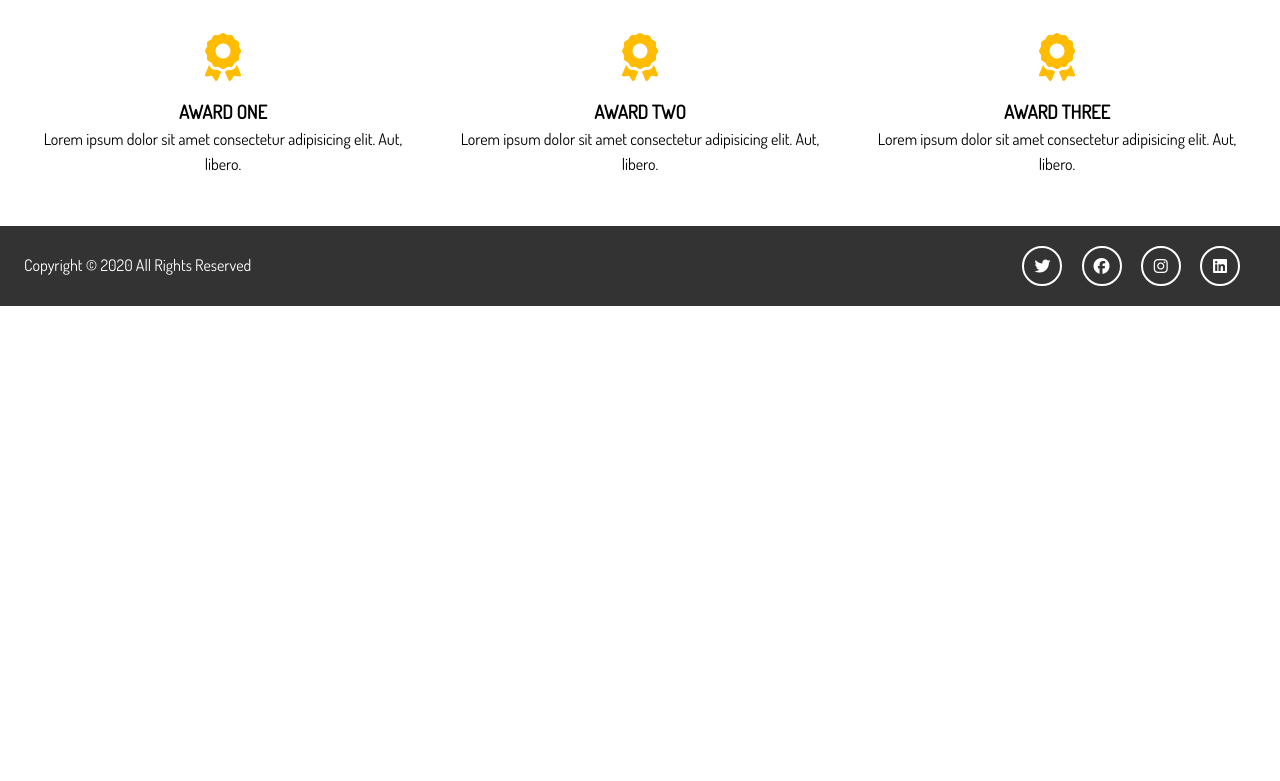
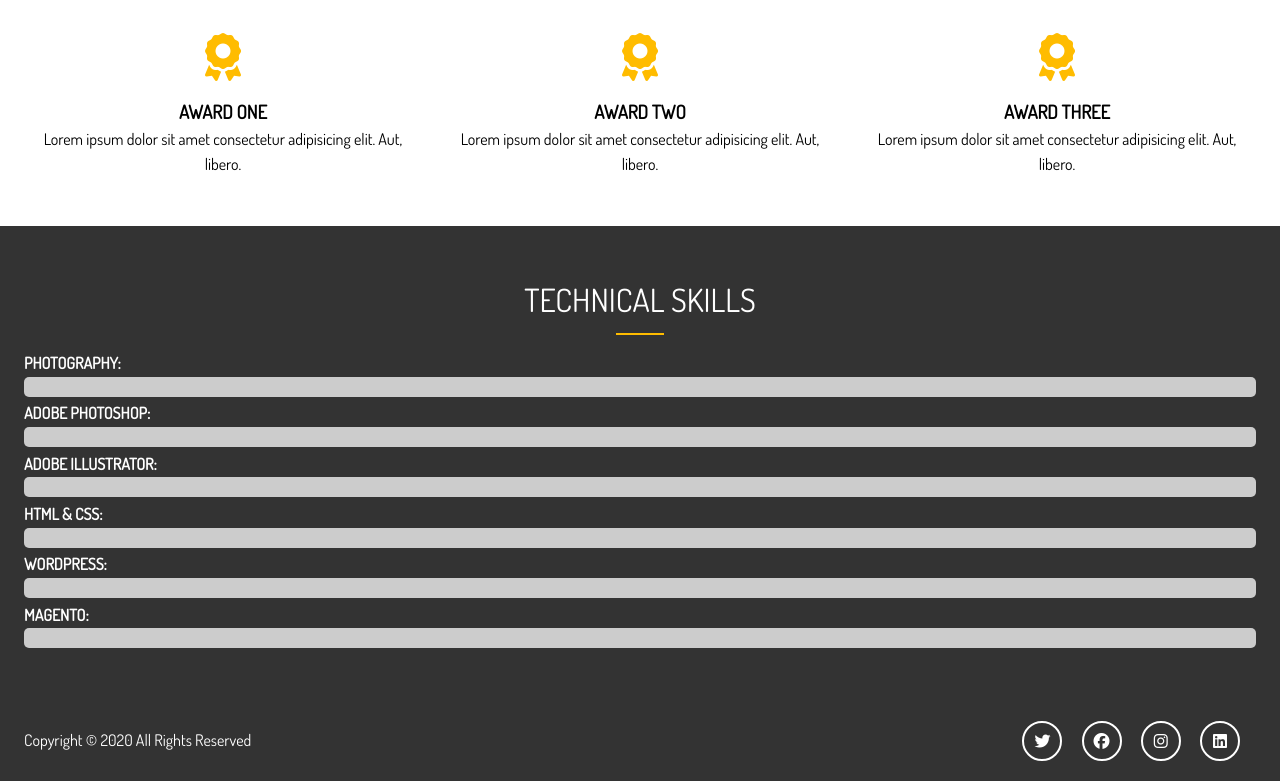
Before and after one commit to bmckenzie93/traversey-portfolio-website, a plain HTML site: page dist/about.html in a window 1280 px wide. Shown: the part 475-1256 px from the top of the page. Before the commit the page ends 800 px from the top, so only its background shows below. Drawn offline with Linux system fonts and the light colour scheme.

Commit message:
ERROR: sass no longer compiling / Fin untill progress bars part

```diff
--- a/dist/about.html
+++ b/dist/about.html
@@ -57,6 +57,40 @@
     </div>
   </section>
 
+  <!-- Section B: Progress Bars -->
+  <section id="about-b" class="bg-dark py-3">
+    <div class="container">
+      <h2 class="section-title">
+        Technical Skills
+      </h2>
+      <div class="bottom-line"></div>
+      <h4>Photography:</h4>
+      <div class="progress">
+        <div style="width:100%"></div>
+      </div>
+      <h4>Adobe Photoshop:</h4>
+      <div class="progress">
+        <div style="width:80%"></div>
+      </div>
+      <h4>Adobe Illustrator:</h4>
+      <div class="progress">
+        <div style="width:70%"></div>
+      </div>
+      <h4>HTML & CSS:</h4>
+      <div class="progress">
+        <div style="width:100%"></div>
+      </div>
+      <h4>Wordpress:</h4>
+      <div class="progress">
+        <div style="width:80%"></div>
+      </div>
+      <h4>Magento:</h4>
+      <div class="progress">
+        <div style="width:70%"></div>
+      </div>
+    </div>
+  </section>
+
   <!-- Footer -->
   <footer id="main-footer">
     <div class="footer-content container">
--- a/sass/style.scss
+++ b/sass/style.scss
@@ -206,6 +206,7 @@
 // About Sections
 #about {
   &-a {
+    // About A
     .about-info {
       display: grid;
       grid-template-areas:
@@ -235,7 +236,26 @@
     margin: 1rem;
     }
   }
+  // About B
+  &-b {
+    .progress {
+      overflow: hidden;
+      height: 20px;
+      background: $medium-color;
+      border-radius: 5px;
+      margin-bottom: .6rem;
+
+      div {
+        height: 100%;
+        color: #fff;
+        text-align: center;
+        background-color: $main-color;
+      }
+    }
+  }
 }
+
+
 
 // Footer
 #main-footer {
```
Also changed, not shown: dist/css/style.min.css, 3 other files.
